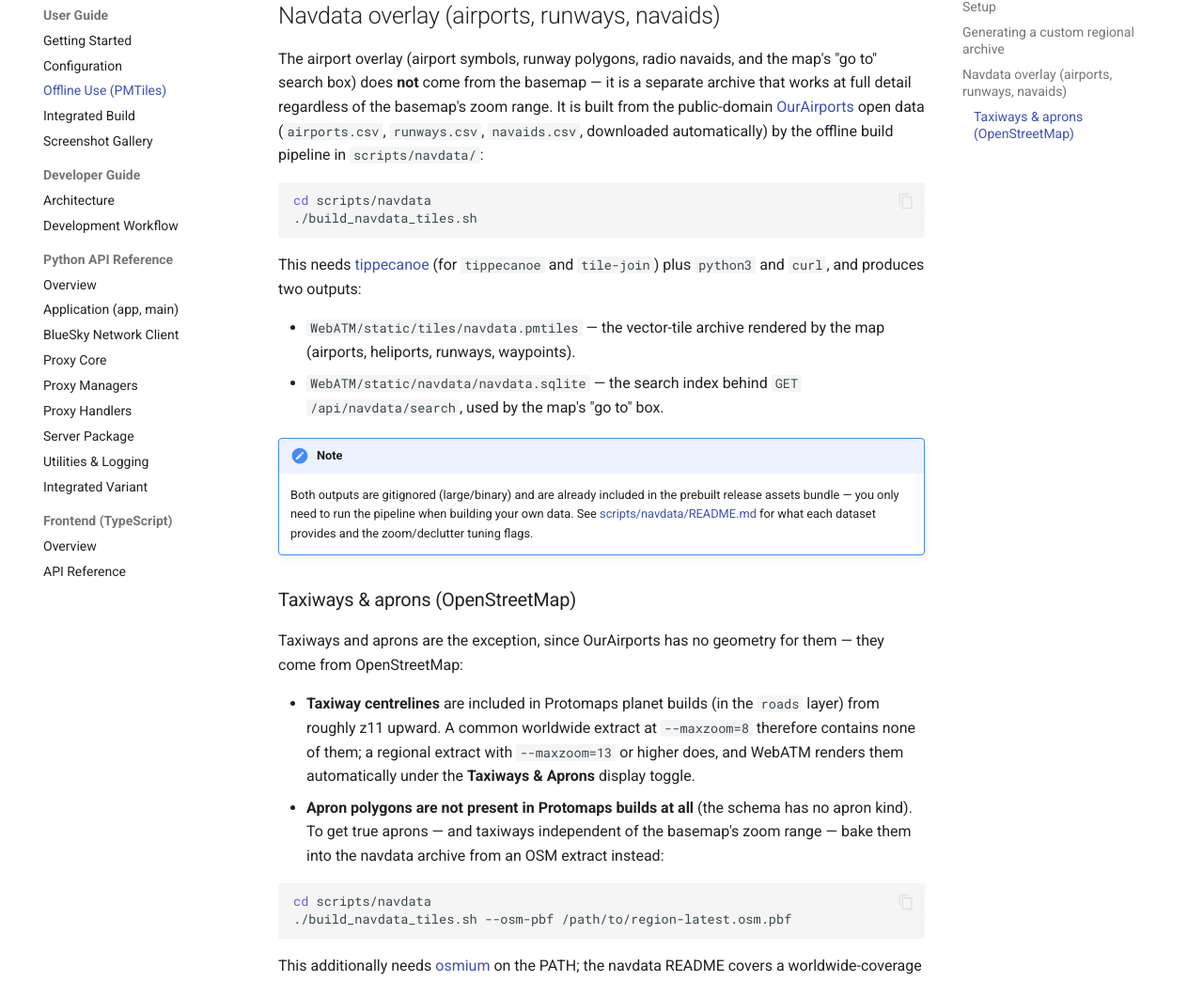
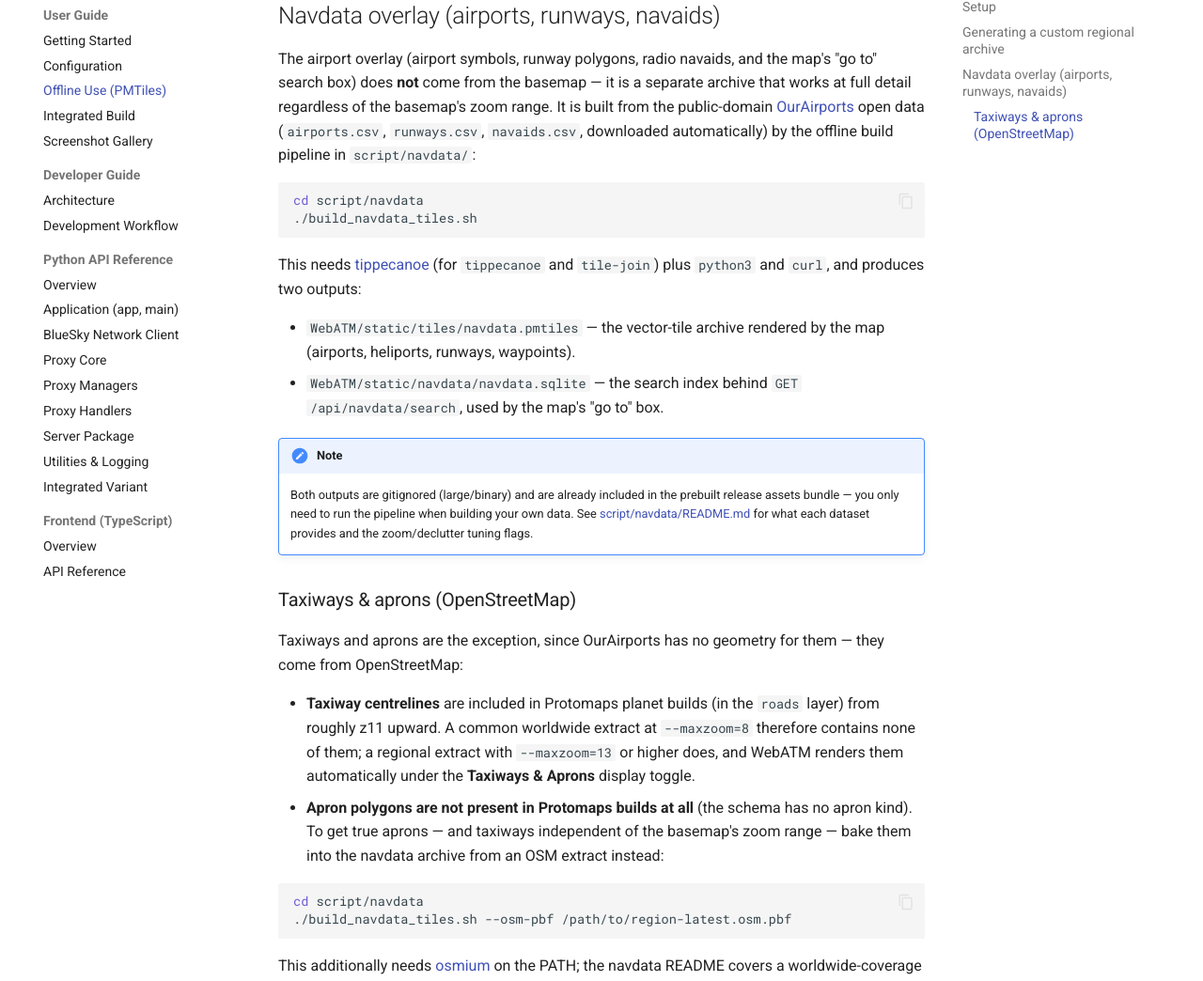
Before and after one commit to amvlab/WebATM, an MkDocs documentation site: the page built from docs/offline-pmtiles.md, in a window 1280 px wide and 1400 px high, scrolled down 2048 px. Shown: the part 128-1172 px from the top of the window at 94% size. Built offline with MkDocs 1.6.1 and Material for MkDocs 9.7.7, drawn with Linux system fonts in a browser that asks for light colours; comment, search, counter and statistics services are not loaded.

Commit message:
Fix stale scripts/navdata references to script/navdata
The navdata pipeline lives at script/navdata/ (singular "script/", per
the rest of the repo's build tooling); several doc comments and
docs/offline-pmtiles.md still pointed at the nonexistent scripts/navdata/.

````diff
--- a/docs/offline-pmtiles.md
+++ b/docs/offline-pmtiles.md
@@ -85,10 +85,10 @@ separate archive that works at full detail regardless of the basemap's zoom
 range. It is built from the public-domain
 [OurAirports](https://ourairports.com/data/) open data
 (`airports.csv`, `runways.csv`, `navaids.csv`, downloaded automatically) by
-the offline build pipeline in `scripts/navdata/`:
+the offline build pipeline in `script/navdata/`:
 
 ```bash
-cd scripts/navdata
+cd script/navdata
 ./build_navdata_tiles.sh
 ```
 
@@ -104,7 +104,7 @@ and `tile-join`) plus `python3` and `curl`, and produces two outputs:
     Both outputs are gitignored (large/binary) and are already included in
     the prebuilt release assets bundle — you only need to run the pipeline
     when building your own data. See
-    [scripts/navdata/README.md](https://github.com/amvlab/WebATM_core/blob/main/scripts/navdata/README.md)
+    [script/navdata/README.md](https://github.com/amvlab/WebATM_core/blob/main/script/navdata/README.md)
     for what each dataset provides and the zoom/declutter tuning flags.
 
 ### Taxiways & aprons (OpenStreetMap)
@@ -123,7 +123,7 @@ them — they come from OpenStreetMap:
   extract instead:
 
   ```bash
-  cd scripts/navdata
+  cd script/navdata
   ./build_navdata_tiles.sh --osm-pbf /path/to/region-latest.osm.pbf
   ```
 
````
Also changed, not shown: 3 other files.
